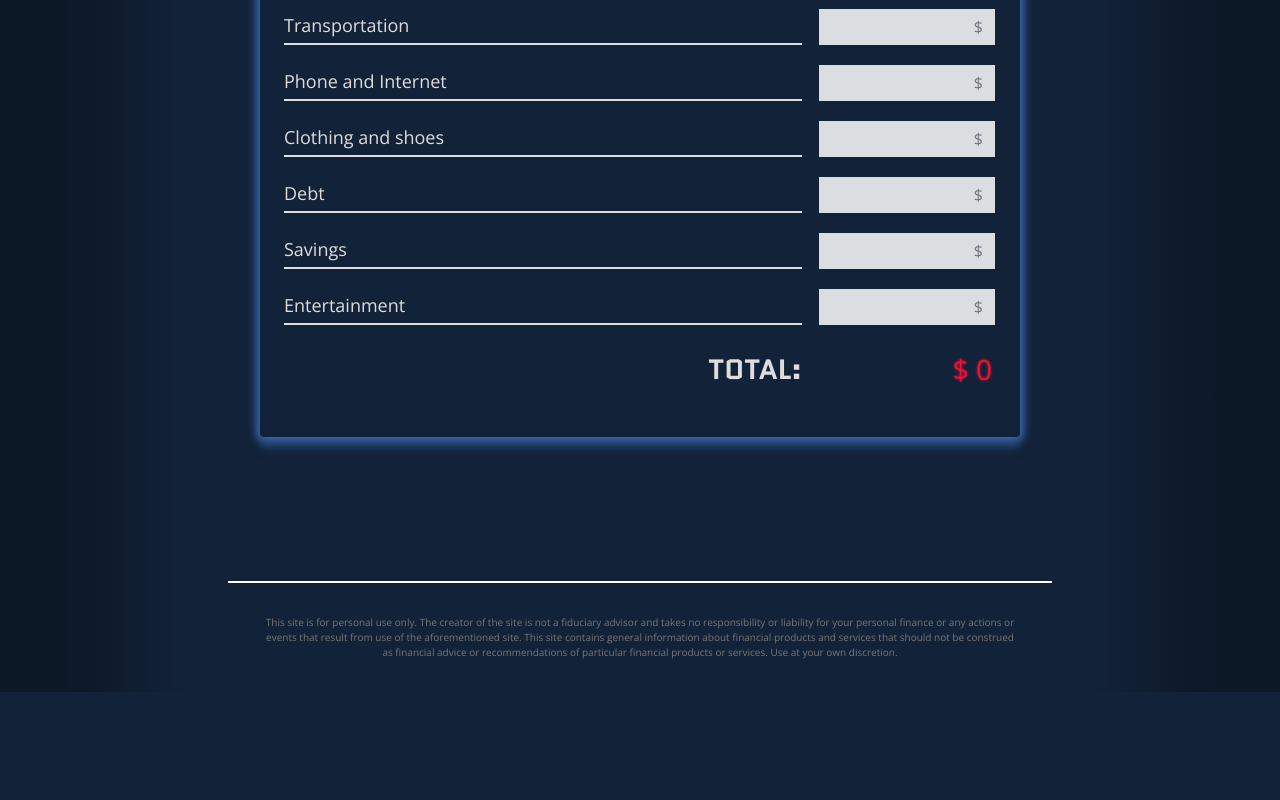
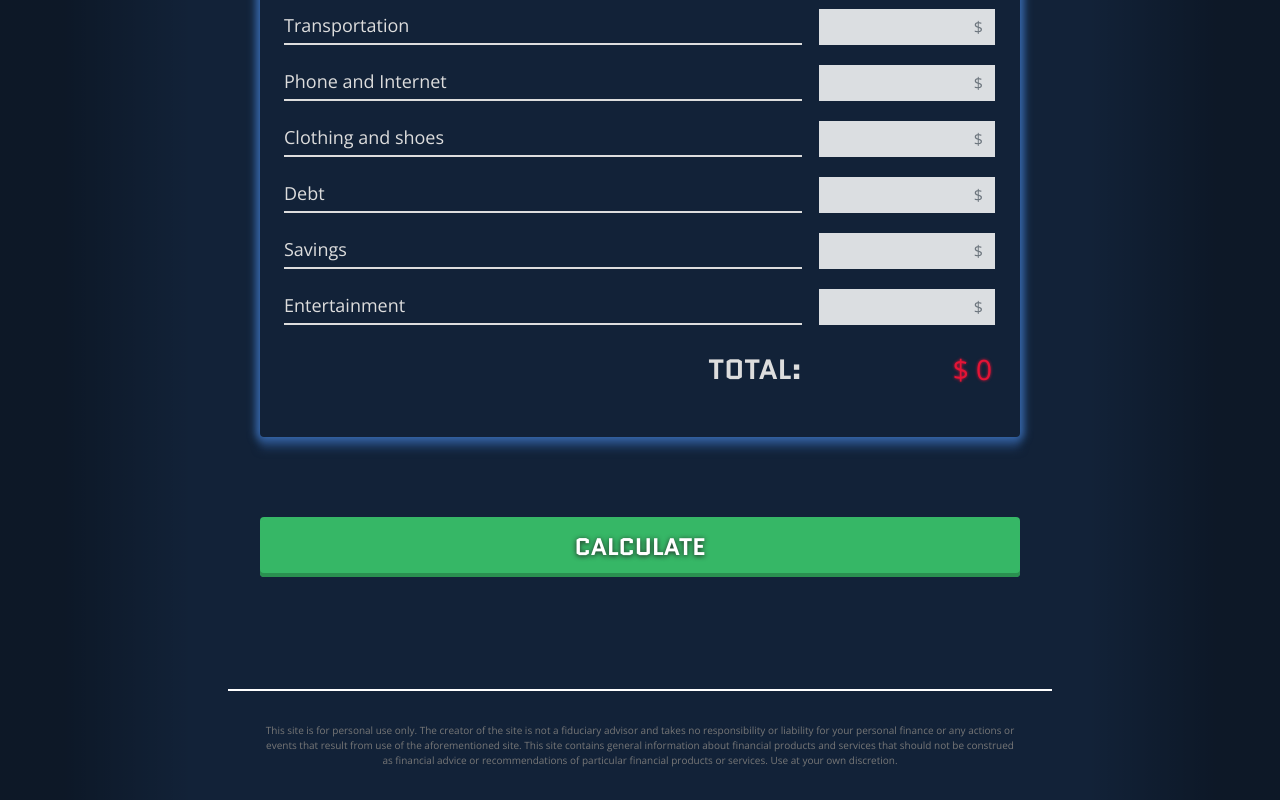
Before and after one commit to pfva/budget-calculator-vue, a Vue app: page / in a window 1280 px wide. Shown: the part 1132-1932 px from the top of the page. Before the commit the page ends 1824 px from the top, so only its background shows below. Built offline with nearby package versions, Linux system fonts and the light colour scheme.

Commit message:
Add CalculateOrganism and ButtonAtom components

```diff
--- a/src/App.vue
+++ b/src/App.vue
@@ -7,6 +7,7 @@
     <main class="container flex-shrink-0">
       <IncomeOrganism/>
       <ExpensesOrganism/>
+      <CalculateOrganism/>
     </main>
 
     <footer class="container-fluid footer o-footer">
@@ -19,6 +20,7 @@
 import SiteHeaderOrganism from "./components/organisms/SiteHeaderOrganism.vue";
 import IncomeOrganism from "./components/organisms/IncomeOrganism.vue";
 import ExpensesOrganism from "./components/organisms/ExpensesOrganism.vue";
+import CalculateOrganism from "./components/organisms/CalculateOrganism.vue";
 import FooterOrganism from "./components/organisms/FooterOrganism.vue";
 
 export default {
@@ -27,6 +29,7 @@ export default {
     SiteHeaderOrganism,
     IncomeOrganism,
     ExpensesOrganism,
+    CalculateOrganism,
     FooterOrganism
   }
 };
--- /dev/null
+++ b/src/components/atoms/ButtonAtom.vue
@@ -0,0 +1,56 @@
+<template>
+  <button class="a-button a-button--green btn">
+    <span class="a-button__text">Calculate</span>
+  </button>
+</template>
+
+<script>
+export default {};
+</script>
+
+<style lang="scss">
+@import "../../../scss/main.scss";
+.a-button {
+  width: 100%;
+  height: 60px;
+  margin-bottom: $spacing * 4;
+
+  @media (min-width: 768px) {
+    margin-bottom: $spacing * 6;
+  }
+
+  &__text {
+    color: $white;
+    font-family: $heading-font-family;
+    font-size: 24px;
+    font-weight: 700;
+    text-transform: uppercase;
+    text-shadow: 0 1px 5px $dark-grey;
+  }
+
+  &--green {
+    border: none;
+    background-color: $green;
+    box-shadow: inset 0 -4px 0 darken($green, 10%);
+    transition: background-color 0.15s, box-shadow 0.15s, transform 0.15s;
+
+    &:hover {
+      background-color: darken($green, 10%);
+      box-shadow: inset 0 -4px 0 darken($green, 20%);
+    }
+
+    &:focus {
+      outline: none;
+      background-color: $green;
+      box-shadow: inset 0 -4px 0 darken($green, 10%);
+    }
+
+    &:active {
+      outline: none;
+      background-color: darken($green, 10%);
+      box-shadow: inset 0 -4px 0 darken($green, 20%);
+      transform: translateY(4px);
+    }
+  }
+}
+</style>
--- /dev/null
+++ b/src/components/organisms/CalculateOrganism.vue
@@ -0,0 +1,21 @@
+<template>
+  <div class="row justify-content-center">
+    <div class="col-12 col-md-8 p-4 p-md-0">
+      <ButtonAtom/>
+    </div>
+  </div>
+</template>
+
+<script>
+import ButtonAtom from "../../components/atoms/ButtonAtom.vue";
+
+export default {
+  components: {
+    ButtonAtom
+  }
+};
+</script>
+
+<style lang="scss">
+@import "../../../scss/main.scss";
+</style>
```
